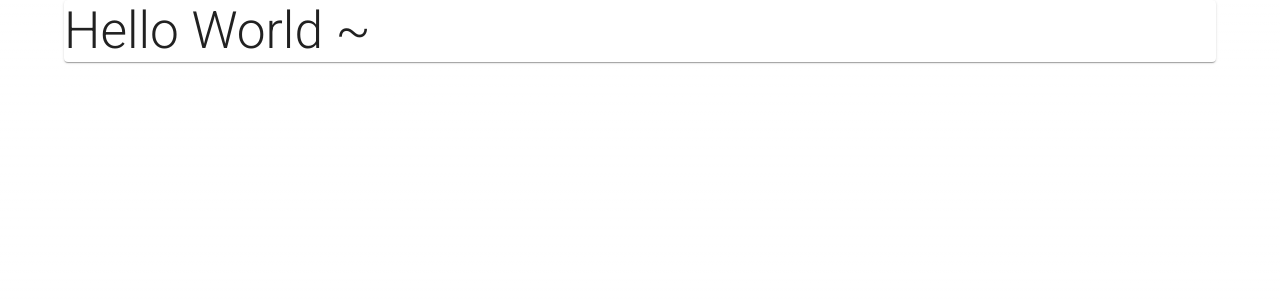
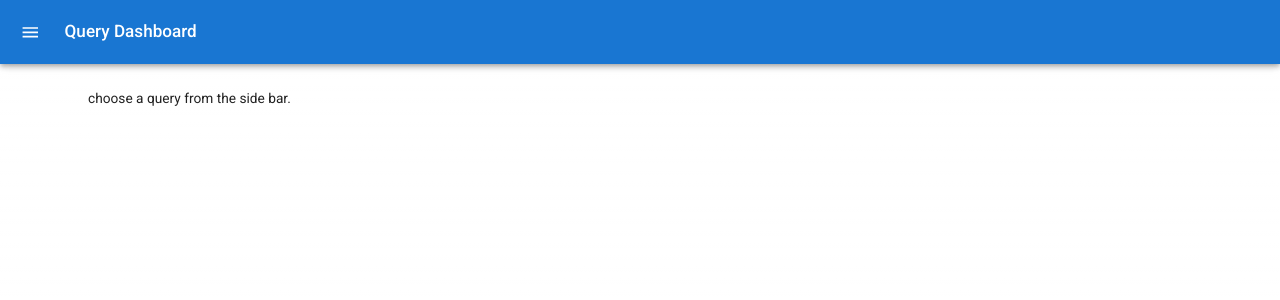
Before and after one commit to YichengWang12/cop5725-frontend, a Next.js app: page / in a window 1280 px wide. Shown: the top 300 px of the page. Built offline with nearby package versions, Linux system fonts and the light colour scheme.

Commit message:
initialize dashboard

```diff
--- /dev/null
+++ b/src/app/components/Dashboard.tsx
@@ -0,0 +1,169 @@
+"use client"
+import * as React from 'react';
+import { styled, useTheme } from '@mui/material/styles';
+import Box from '@mui/material/Box';
+import Drawer from '@mui/material/Drawer';
+import CssBaseline from '@mui/material/CssBaseline';
+import MuiAppBar, { AppBarProps as MuiAppBarProps } from '@mui/material/AppBar';
+import Toolbar from '@mui/material/Toolbar';
+import List from '@mui/material/List';
+import Typography from '@mui/material/Typography';
+import Divider from '@mui/material/Divider';
+import IconButton from '@mui/material/IconButton';
+import MenuIcon from '@mui/icons-material/Menu';
+import ChevronLeftIcon from '@mui/icons-material/ChevronLeft';
+import ChevronRightIcon from '@mui/icons-material/ChevronRight';
+import ListItem from '@mui/material/ListItem';
+import ListItemButton from '@mui/material/ListItemButton';
+import ListItemIcon from '@mui/material/ListItemIcon';
+import ListItemText from '@mui/material/ListItemText';
+import InboxIcon from '@mui/icons-material/MoveToInbox';
+import MailIcon from '@mui/icons-material/Mail';
+import Homepage from './querys/homepage';
+import Query1 from "@/app/components/querys/query1";
+import Query2 from './querys/query2';
+import Query3 from "@/app/components/querys/query3";
+import Query4 from "@/app/components/querys/query4";
+
+const drawerWidth = 240;
+
+const Main = styled('main', { shouldForwardProp: (prop) => prop !== 'open' })<{
+    open?: boolean;
+}>(({ theme, open }) => ({
+    flexGrow: 1,
+    padding: theme.spacing(3),
+    transition: theme.transitions.create('margin', {
+        easing: theme.transitions.easing.sharp,
+        duration: theme.transitions.duration.leavingScreen,
+    }),
+    marginLeft: `-${drawerWidth}px`,
+    ...(open && {
+        transition: theme.transitions.create('margin', {
+            easing: theme.transitions.easing.easeOut,
+            duration: theme.transitions.duration.enteringScreen,
+        }),
+        marginLeft: 0,
+    }),
+}));
+
+interface AppBarProps extends MuiAppBarProps {
+    open?: boolean;
+}
+
+const AppBar = styled(MuiAppBar, {
+    shouldForwardProp: (prop) => prop !== 'open',
+})<AppBarProps>(({ theme, open }) => ({
+    transition: theme.transitions.create(['margin', 'width'], {
+        easing: theme.transitions.easing.sharp,
+        duration: theme.transitions.duration.leavingScreen,
+    }),
+    ...(open && {
+        width: `calc(100% - ${drawerWidth}px)`,
+        marginLeft: `${drawerWidth}px`,
+        transition: theme.transitions.create(['margin', 'width'], {
+            easing: theme.transitions.easing.easeOut,
+            duration: theme.transitions.duration.enteringScreen,
+        }),
+    }),
+}));
+
+const DrawerHeader = styled('div')(({ theme }) => ({
+    display: 'flex',
+    alignItems: 'center',
+    padding: theme.spacing(0, 1),
+    // necessary for content to be below app bar
+    ...theme.mixins.toolbar,
+    justifyContent: 'flex-end',
+}));
+
+
+
+export default function Dashboard() {
+    const theme = useTheme();
+    const [open, setOpen] = React.useState(false);
+    const [queryType , setQueryType] = React.useState(-1);
+
+    const handleDrawerOpen = () => {
+        setOpen(true);
+    };
+
+    const handleDrawerClose = () => {
+        setOpen(false);
+    };
+
+    return (
+        <Box sx={{ display: 'flex' }}>
+            <CssBaseline />
+            <AppBar position="fixed" open={open}>
+                <Toolbar>
+                    <IconButton
+                        color="inherit"
+                        aria-label="open drawer"
+                        onClick={handleDrawerOpen}
+                        edge="start"
+                        sx={{ mr: 2, ...(open && { display: 'none' }) }}
+                    >
+                        <MenuIcon />
+                    </IconButton>
+                    <Typography variant="h6" noWrap component="div">
+                        Query Dashboard
+                    </Typography>
+                </Toolbar>
+            </AppBar>
+            <Drawer
+                sx={{
+                    width: drawerWidth,
+                    flexShrink: 0,
+                    '& .MuiDrawer-paper': {
+                        width: drawerWidth,
+                        boxSizing: 'border-box',
+                    },
+                }}
+                variant="persistent"
+                anchor="left"
+                open={open}
+            >
+                <DrawerHeader>
+                    <IconButton onClick={handleDrawerClose}>
+                        {theme.direction === 'ltr' ? <ChevronLeftIcon /> : <ChevronRightIcon />}
+                    </IconButton>
+                </DrawerHeader>
+                <Divider />
+                <List>
+                    {['Query1', 'Query2', 'Query3', 'Query4'].map((text, index) => (
+                        <ListItem key={text} disablePadding onClick={()=>setQueryType(index)}>
+                            <ListItemButton>
+                                <ListItemIcon>
+                                    {index % 2 === 0 ? <InboxIcon /> : <MailIcon />}
+                                </ListItemIcon>
+                                <ListItemText primary={text} />
+                            </ListItemButton>
+                        </ListItem>
+                    ))}
+                </List>
+                <Divider />
+                <List>
+                    {['Settings','Log out'].map((text, index) => (
+                        <ListItem key={text} disablePadding>
+                            <ListItemButton>
+                                <ListItemIcon>
+                                    {index % 2 === 0 ? <InboxIcon /> : <MailIcon />}
+                                </ListItemIcon>
+                                <ListItemText primary={text} />
+                            </ListItemButton>
+                        </ListItem>
+                    ))}
+                </List>
+            </Drawer>
+
+            <Main open={open}>
+                <DrawerHeader />
+                {queryType == -1 && <Homepage/>}
+                {queryType == 0 && <Query1/>}
+                {queryType == 1 && <Query2/>}
+                {queryType == 2 && <Query3/>}
+                {queryType == 3 && <Query4/>}
+            </Main>
+        </Box>
+    );
+}
--- /dev/null
+++ b/src/app/components/querys/homepage.tsx
@@ -0,0 +1,9 @@
+import Typography from "@mui/material/Typography";
+
+export default function homepage(){
+    return(
+        <Typography>
+            choose a query from the side bar.
+        </Typography>
+    )
+}
--- /dev/null
+++ b/src/app/components/querys/query1.tsx
@@ -0,0 +1,9 @@
+import Typography from "@mui/material/Typography";
+
+export default function Query1(){
+    return(
+        <Typography>
+            page for query1
+        </Typography>
+    )
+}
--- /dev/null
+++ b/src/app/components/querys/query2.tsx
@@ -0,0 +1,9 @@
+import Typography from "@mui/material/Typography";
+
+export default function Query2(){
+    return(
+        <Typography>
+            page for query2
+        </Typography>
+    )
+}
--- /dev/null
+++ b/src/app/components/querys/query3.tsx
@@ -0,0 +1,9 @@
+import Typography from "@mui/material/Typography";
+
+export default function Query3(){
+    return(
+        <Typography>
+            page for query3
+        </Typography>
+    )
+}
--- /dev/null
+++ b/src/app/components/querys/query4.tsx
@@ -0,0 +1,9 @@
+import Typography from "@mui/material/Typography";
+
+export default function Query4(){
+    return(
+        <Typography>
+            page for query4
+        </Typography>
+    )
+}
--- a/src/app/login/page.tsx
+++ b/src/app/login/page.tsx
@@ -12,8 +12,11 @@ import Box from '@mui/material/Box';
 import LockOutlinedIcon from '@mui/icons-material/LockOutlined';
 import Typography from '@mui/material/Typography';
 import Container from '@mui/material/Container';
+import {useRouter} from "next/navigation";
+import {AppRouterInstance} from "next/dist/shared/lib/app-router-context.shared-runtime";
 
 export default function SignIn() {
+    const router : AppRouterInstance = useRouter();
     const handleSubmit = (event: React.FormEvent<HTMLFormElement>) => {
         event.preventDefault();
         const data = new FormData(event.currentTarget);
@@ -21,7 +24,10 @@ export default function SignIn() {
             email: data.get('email'),
             password: data.get('password'),
         });
+        router.push('/');
     };
+
+
 
     return (
             <Container component="main" maxWidth="xs">
--- a/src/app/page.tsx
+++ b/src/app/page.tsx
@@ -1,17 +1,14 @@
-// app/page.js - no directives needed
+
 import Box from '@mui/material/Box';
-import Card from '@mui/material/Card';
 import Container from '@mui/material/Container';
-import Typography from '@mui/material/Typography';
+import Dashboard from "@/app/components/Dashboard";
 
 export default function Home() {
   return (
       <main>
         <Container>
           <Box>
-            <Card>
-              <Typography variant="h2">Hello World ~</Typography>
-            </Card>
+            <Dashboard/>
           </Box>
         </Container>
       </main>
```
